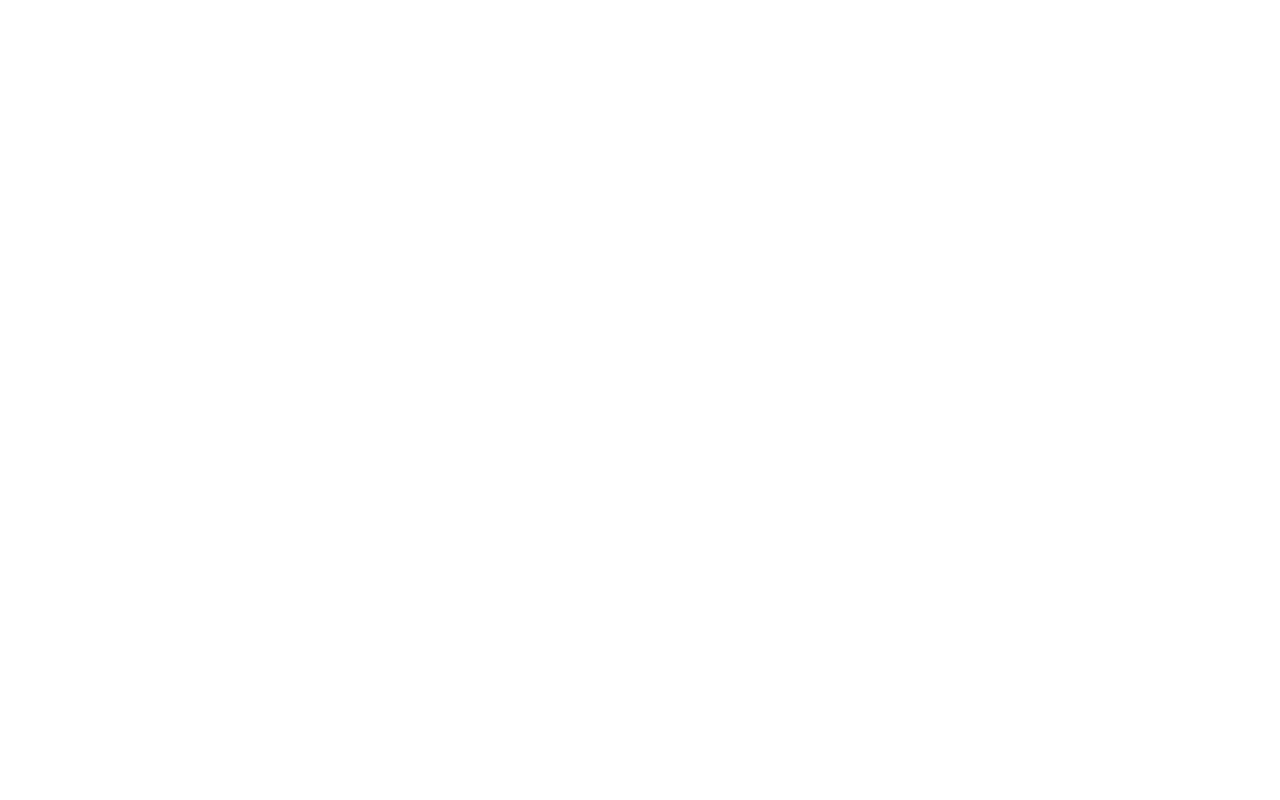
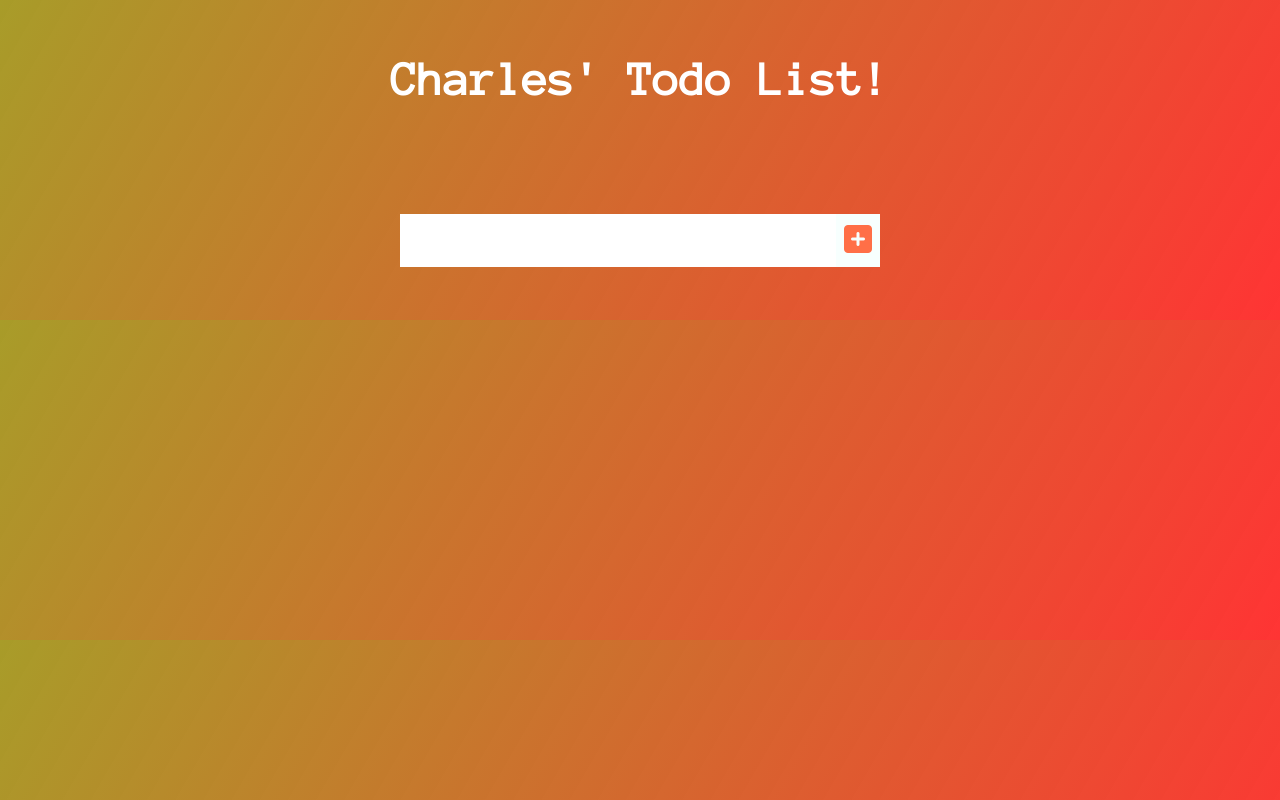
Before and after one commit to cfoulk/basic-todo, a plain HTML site: page index.html in a window 1280 px wide. Drawn offline with Linux system fonts and the light colour scheme.

Commit message:
simple styling

```diff
--- a/app.js
+++ b/app.js
@@ -0,0 +1,9 @@
+const todoInput = document.querySelector(".todo-input");
+const todoButton = document.querySelector(".todo-button");
+const todoList = document.querySelector(".todo");
+
+document.addEventListener("DOMContentLoaded", getTodos);
+
+function getTodos() {
+  let todos;
+}
--- a/index.html
+++ b/index.html
@@ -4,9 +4,27 @@
     <meta charset="UTF-8">
     <meta http-equiv="X-UA-Compatible" content="IE=edge">
     <meta name="viewport" content="width=device-width, initial-scale=1.0">
-    <title>Document</title>
+    <title>Todo List</title>
+    <link href="https://fonts.googleapis.com/css2?family=Anonymous+Pro&display=swap" rel="stylesheet">
+    <link rel="stylesheet" href="https://cdnjs.cloudflare.com/ajax/libs/font-awesome/6.0.0-beta2/css/all.min.css" integrity="sha512-YWzhKL2whUzgiheMoBFwW8CKV4qpHQAEuvilg9FAn5VJUDwKZZxkJNuGM4XkWuk94WCrrwslk8yWNGmY1EduTA==" crossorigin="anonymous" referrerpolicy="no-referrer" />
+    <link rel="stylesheet" href="./style.css" />
 </head>
 <body>
-
+    <header>
+        <h1>Charles' Todo List!</h1>
+    </header>
+    <form action="">
+        <input type="text" class="todo-input">
+        <button class="todo-button" type="submit">
+            <i class="fas fa-plus-square"></i>
+        </button>
+    </form>
+    <div class="todo-container">
+        <div class="list-container">
+            <ul class="todo">
+            </ul>
+        </div>
+    </div>
+    <script src="./app.js"></script>
 </body>
 </html>
--- a/style.css
+++ b/style.css
@@ -0,0 +1,35 @@
+* {
+    margin: 0;
+    padding: 0;
+    box-sizing: border-box;
+}
+body {
+    background-image: linear-gradient(120deg, #a89c29, rgba(255, 0, 0, 0.795));
+    color: white;
+    font-family: 'Anonymous Pro', monospace;
+}
+header {
+    font-size: 1.5rem;
+}
+header, form {
+    min-height: 20vh;
+    display: flex;
+    justify-content: center;
+    align-items: center;
+}
+form input, form button {
+    padding: 0.5rem;
+    font-size: 2rem;
+    border: none;
+    background-color: white;
+}
+form button {
+    color: #ff6f47;
+    background: #f7fffe;
+    cursor: pointer;
+    transition: all 0.3s ease;
+}
+form button:hover {
+    background: #ff6f47;
+    color: white;
+}
```
